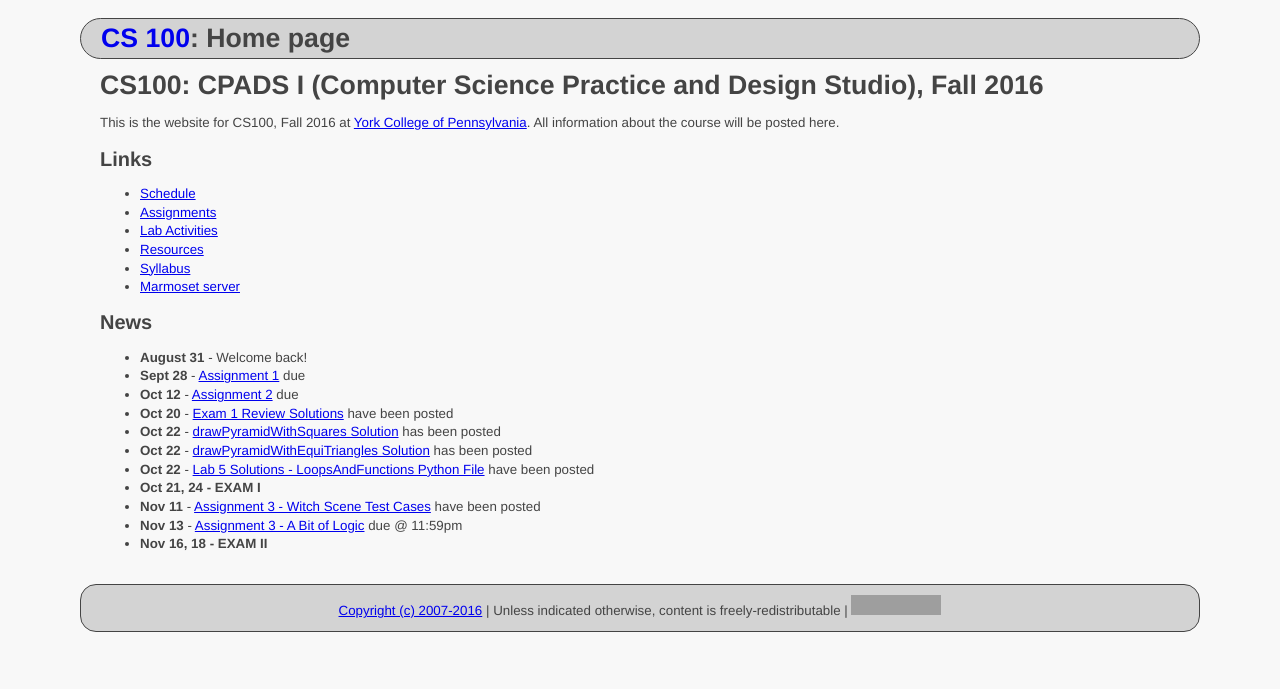
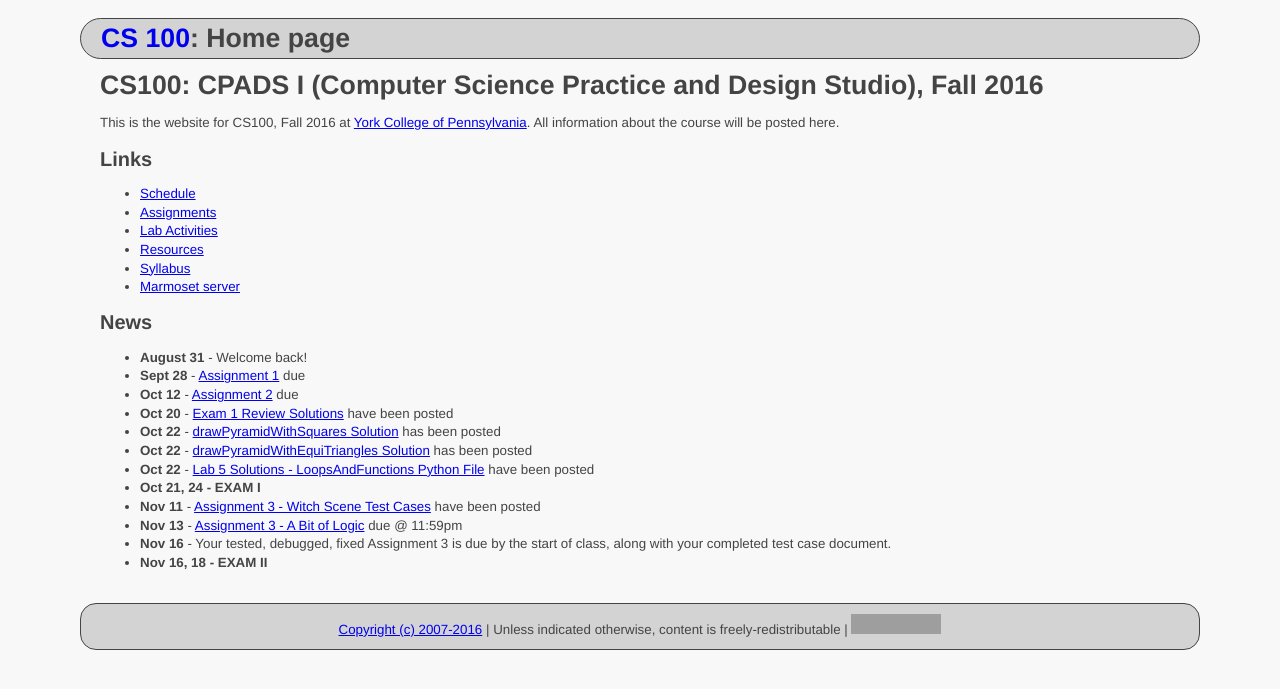
Before and after one commit to ycpcs/cs100-fall2016, a Jekyll site: the page built from index.md, in a window 1280 px wide. Shown: the top 689 px of the page. Built offline with Jekyll 4.4.1, drawn with Linux system fonts in a browser that asks for light colours; grey boxes are pictures that could not be loaded.

Commit message:
added assign3 due date after testing

```diff
--- a/index.md
+++ b/index.md
@@ -30,6 +30,7 @@ All information about the course will be posted here.
 * **Oct 21, 24 - EXAM I**
 * **Nov 11** - [Assignment 3 - Witch Scene Test Cases](assign/CPADS_Assign3_TestCases.pdf) have been posted
 * **Nov 13** - [Assignment 3 - A Bit of Logic](assign/CPADS_Assign3.pdf) due @ 11:59pm
+* **Nov 16** - Your tested, debugged, fixed Assignment 3 is due by the start of class, along with your completed test case document.
 * **Nov 16, 18 - EXAM II**
 
 
```
